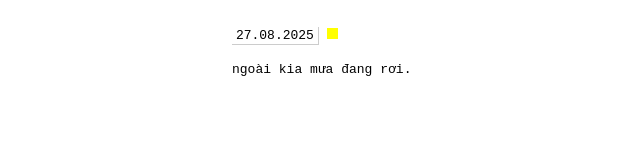
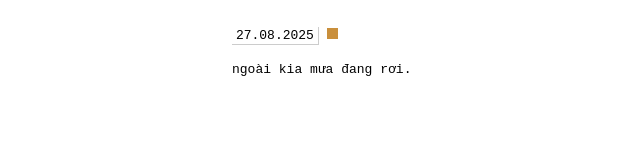
Before and after one commit to pinedown/pan.github.io, a plain HTML site: page index.html in a window 1280 px wide. Shown: the full height of the page, 58-698 px from the left. Drawn offline with Linux system fonts and the light colour scheme.

Commit message:
Update index.html

```diff
--- a/index.html
+++ b/index.html
@@ -6,6 +6,6 @@
 <style>body{font-family:monospace;max-width:700px;margin:2em auto;line-height:1.6}time{border-right: 1px solid #ccc;border-bottom: 1px solid #ccc;padding: 0.1em 0.3em;}.mood{display:inline-block;width:11px;height:11px;margin-left:8px;}</style>
 </head>
 <body>
-<time>27.08.2025</time><span class="mood" style="background-color:yellow"></span><p>ngoài kia mưa đang rơi.</p>
+<time>27.08.2025</time><span class="mood" style="background-color:#c98f3c;"></span><p>ngoài kia mưa đang rơi.</p>
 </body>
 </html>
```
